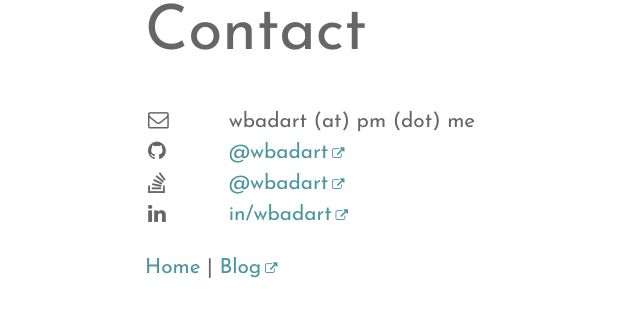
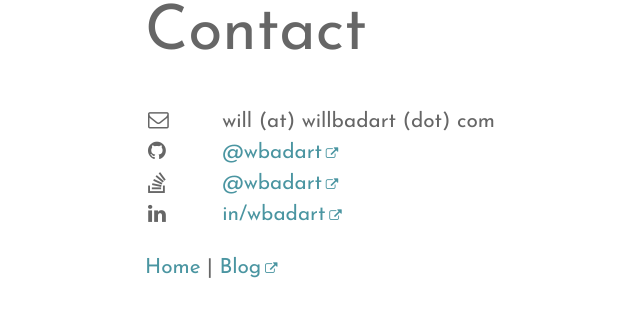
Before and after one commit to wbadart/wbadart.github.io, a Jekyll site: the page built from pages/contact.html, in a window 1280 px wide. Shown: the part 319-629 px from the top of the page, without its empty margins (47-687 px from the left). Built offline with Jekyll 4.4.1, drawn with Linux system fonts in a browser that asks for light colours.

Commit message:
Changed email address Use new custom domain address

```diff
--- a/_data/profiles.yml
+++ b/_data/profiles.yml
@@ -1,4 +1,4 @@
-- text: wbadart (at) pm (dot) me
+- text: will (at) willbadart (dot) com
   icon: envelope-o
 
 - text: "@wbadart"
```
